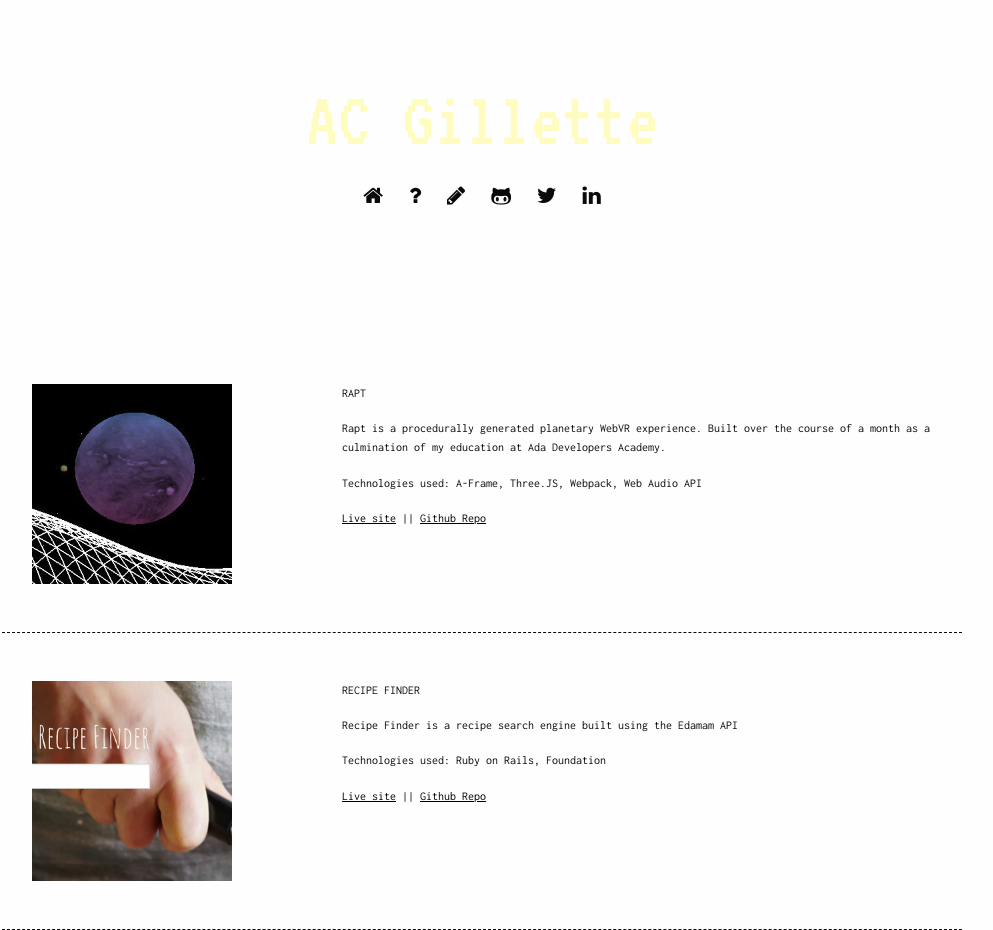
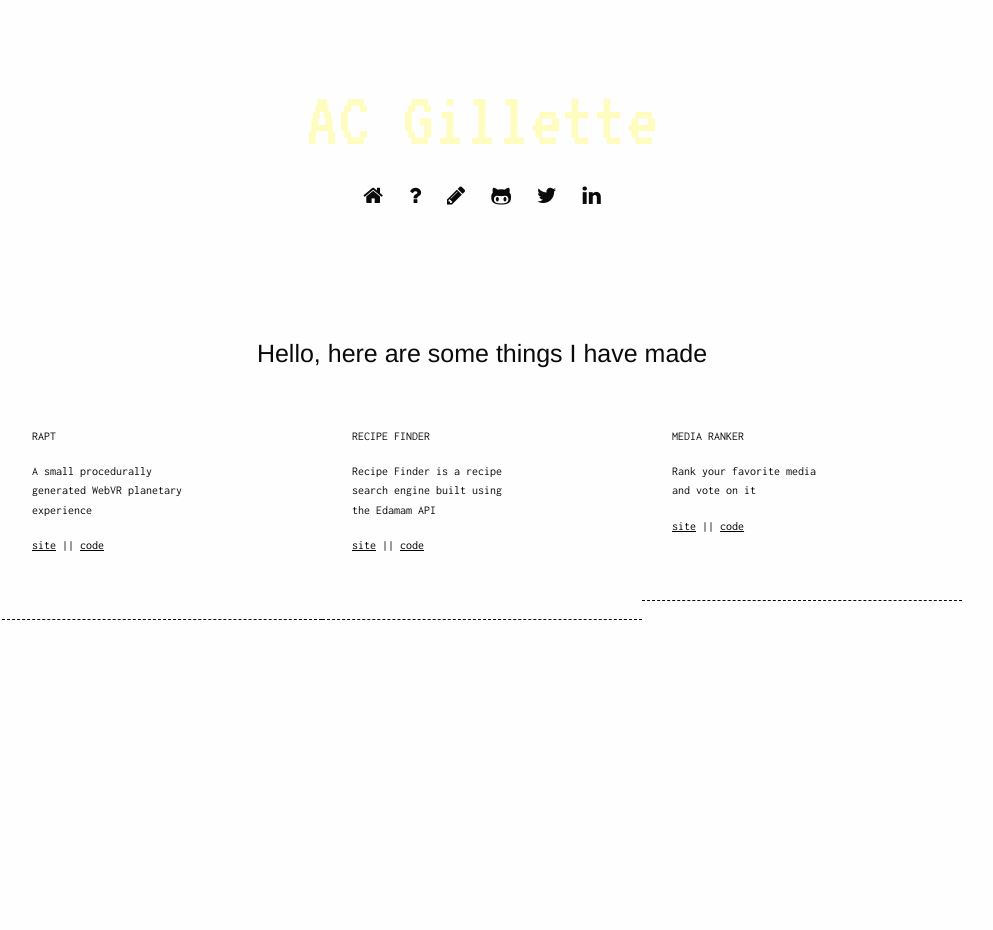
Before and after one commit to acgillette/acgillette.github.io, a Jekyll site: the page built from index.html, in a window 1280 px wide. Shown: the whole page, without its empty margins (158-1151 px from the left). Built offline with Jekyll 4.4.1, drawn with Linux system fonts in a browser that asks for light colours; nearby versions of some CDN libraries; after the commit the page ends 900 px from its top, so only the background shows below that.

Commit message:
Changed projects page, styled some more on about page

```diff
--- a/index.html
+++ b/index.html
@@ -3,24 +3,26 @@ layout: default
 title: AC Gillette
 ---
 <section class="row" id="projects">
-        <section id="viewproject"></section>
-
-        <section id="test" class="project small-12 columns">
-                <section class="small-4 columns projectdescription"><img src="../assets/img/rapt.jpg" height="200" width="200" /></section>
+        <h4>Hello, here are some things I have made</h4>
+        <section  class="project small-4 columns">
                 <section class="small-8 columns">
                         <p>RAPT</p>
-                        <p>Rapt is a procedurally generated planetary WebVR experience. Built over the course of a month as a culmination of my education at Ada Developers Academy.</p>
-                        <p>Technologies used: A-Frame, Three.JS, Webpack, Web Audio API</p>
-                        <p><a href="http://www.raptvr.net/">Live site</a> || <a href="https://github.com/acgillette/rapt">Github Repo</a></p>
+                        <p>A small procedurally generated WebVR planetary experience</p>
+                        <p><a href="http://www.raptvr.net/">site</a> || <a href="https://github.com/acgillette/rapt">code</a></p>
                 </section>
             </section>
-            <section id="test2" class="project small-12 columns end">
-                        <section class="small-4 columns projectdescription"><img src="../assets/img/recipe-finder.png" height="200" width="200" /></section>
+            <section class="project small-4 columns ">
                         <section class="small-8 columns">
                                 <p>RECIPE FINDER</p>
                                 <p>Recipe Finder is a recipe search engine built using the Edamam API</p>
-                                <p>Technologies used: Ruby on Rails, Foundation</p>
-                                <p><a href="https://vast-brushlands-73972.herokuapp.com/">Live site</a> || <a href="https://github.com/acgillette/api-muncher">Github Repo</a></p>
+                                <p><a href="https://vast-brushlands-73972.herokuapp.com/">site</a> || <a href="https://github.com/acgillette/api-muncher">code</a></p>
+                        </section>
+            </section>
+            <section class="project small-4 columns">
+                        <section class="small-8 columns end">
+                                <p>MEDIA RANKER</p>
+                                <p>Rank your favorite media and vote on it</p>
+                                <p><a href="https://ac-media-ranker.herokuapp.com/">site</a> || <a href="https://github.com/acgillette/MediaRanker">code</a></p>
                         </section>
             </section>
 
```
Also changed, not shown: about.html (+7 -31 lines).
